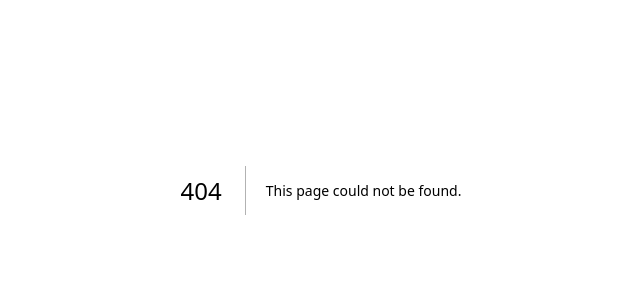
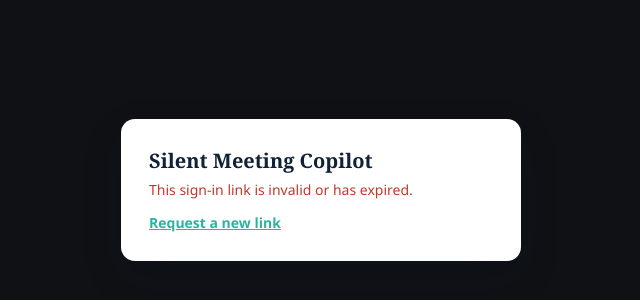
Before and after one commit to mohammadalikhanptg/silent-meeting-copilot, a Next.js app: page /verify in a window 1280 px wide. Before the commit this address had no page. Shown: the part 210-510 px from the top of the page, without its empty margins (319-959 px from the left). Built offline with nearby package versions, Linux system fonts and the light colour scheme.

Commit message:
fix(auth): add missing /verify confirm page

```diff
--- /dev/null
+++ b/app/verify/page.js
@@ -0,0 +1,44 @@
+'use client';
+import { useEffect, useState } from 'react';
+
+export default function Verify() {
+  const [status, setStatus] = useState('ready');
+  const [token, setToken] = useState('');
+
+  useEffect(() => {
+    const t = new URLSearchParams(window.location.search).get('token') || '';
+    setToken(t);
+    if (!t) setStatus('error');
+  }, []);
+
+  async function go() {
+    setStatus('working');
+    try {
+      const r = await fetch('/api/auth/verify', { method: 'POST', headers: { 'Content-Type': 'application/json' }, body: JSON.stringify({ token }) });
+      const d = await r.json().catch(() => ({}));
+      if (r.ok && d.ok) { window.location.href = d.redirect || '/totp'; }
+      else { setStatus('error'); }
+    } catch {
+      setStatus('error');
+    }
+  }
+
+  return (
+    <main style={{ minHeight: '100vh', display: 'flex', alignItems: 'center', justifyContent: 'center', padding: '24px' }}>
+      <div style={{ width: '100%', maxWidth: '400px', background: '#fff', borderRadius: '14px', padding: '28px', boxShadow: '0 16px 40px rgba(10,25,41,0.14)' }}>
+        <h1 style={{ fontFamily: 'Georgia,serif', fontSize: '20px', margin: '0 0 6px', color: '#0f2236' }}>Silent Meeting Copilot</h1>
+        {status === 'error' ? (
+          <div>
+            <p style={{ color: '#c0392b', fontSize: '14px', margin: '0 0 12px' }}>This sign-in link is invalid or has expired.</p>
+            <a href="/login" style={{ color: '#2AB49F', fontSize: '14px', fontWeight: 600 }}>Request a new link</a>
+          </div>
+        ) : (
+          <div>
+            <p style={{ color: '#5a6b7c', fontSize: '14px', margin: '0 0 16px' }}>Confirm it is you to continue signing in.</p>
+            <button onClick={go} disabled={status === 'working' || !token} style={{ width: '100%', minHeight: '44px', background: '#2AB49F', color: '#062b27', border: 'none', borderRadius: '10px', fontWeight: 600, fontSize: '15px', cursor: 'pointer' }}>{status === 'working' ? 'Verifying...' : 'Continue sign in'}</button>
+          </div>
+        )}
+      </div>
+    </main>
+  );
+}
```
